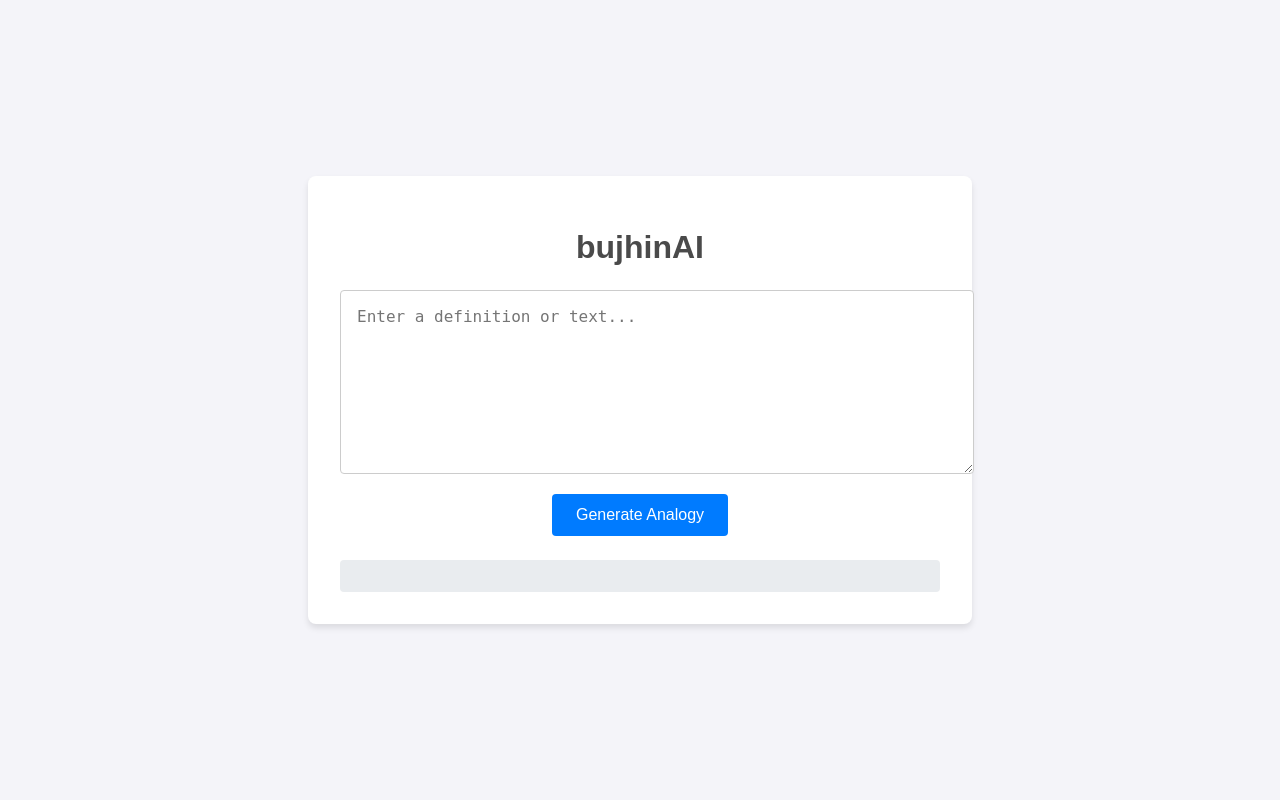
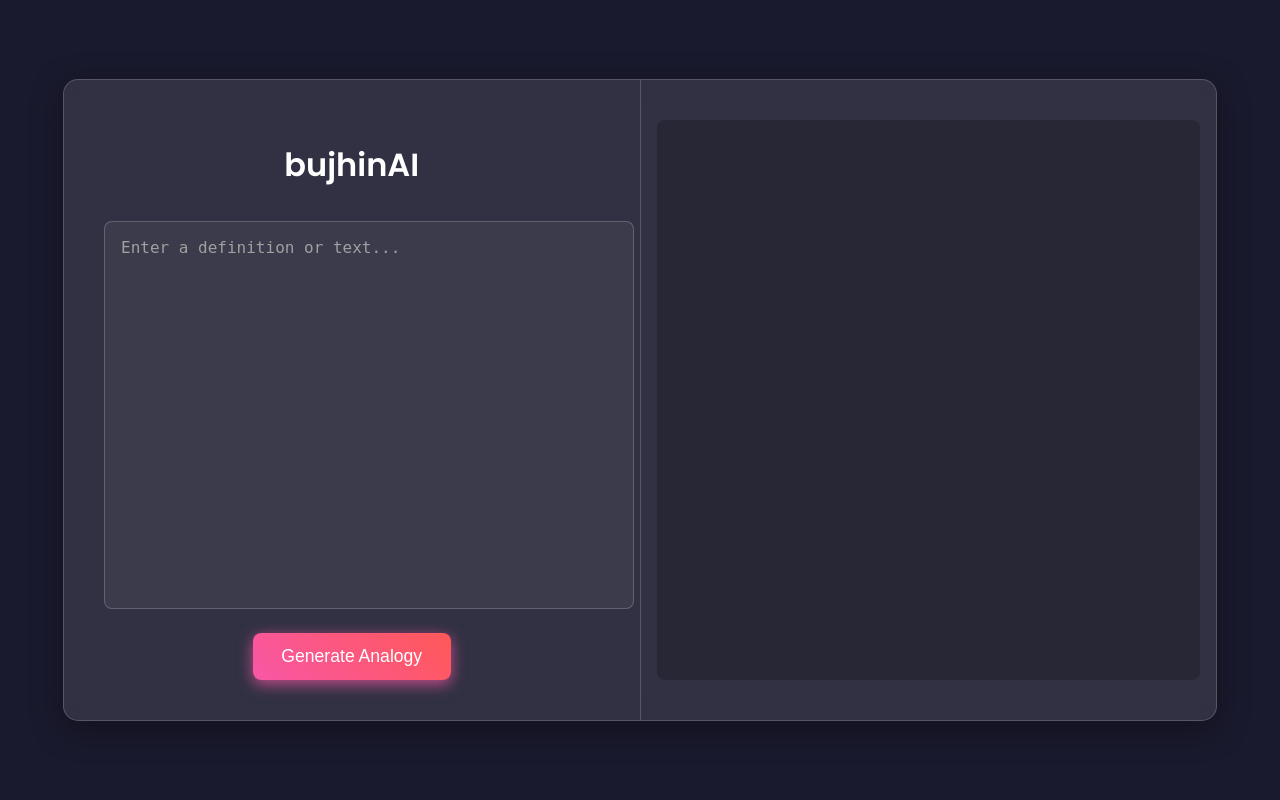
Before and after one commit to frhnsdk/bujhinAI, a FastAPI app: page / in a window 1280 px wide. Run offline with FastAPI, Linux system fonts and the light colour scheme; parts of the project's set-up code (start-up, migrations or seed data) failed here and were passed over.

Commit message:
UI updated

```diff
--- a/static/script.js
+++ b/static/script.js
@@ -1,13 +1,15 @@
 document.getElementById('generate-btn').addEventListener('click', async () => {
     const textInput = document.getElementById('text-input').value;
     const resultDiv = document.getElementById('result');
+    const loadingDiv = document.getElementById('loading');
 
     if (!textInput) {
         resultDiv.innerHTML = 'Please enter some text.';
         return;
     }
 
-    resultDiv.innerHTML = 'Generating...';
+    resultDiv.innerHTML = '';
+    loadingDiv.classList.remove('hidden');
 
     try {
         const formData = new FormData();
@@ -27,5 +29,7 @@ document.getElementById('generate-btn').addEventListener('click', async () => {
     } catch (error) {
         resultDiv.innerHTML = 'An error occurred while generating the analogy.';
         console.error(error);
+    } finally {
+        loadingDiv.classList.add('hidden');
     }
 });
--- a/static/style.css
+++ b/static/style.css
@@ -1,7 +1,7 @@
 body {
-    font-family: sans-serif;
-    background-color: #f4f4f9;
-    color: #333;
+    font-family: 'Poppins', sans-serif;
+    background-color: #1a1a2e;
+    color: #e0e0e0;
     display: flex;
     justify-content: center;
     align-items: center;
@@ -9,54 +9,111 @@ body {
     margin: 0;
 }
 
-.container {
-    background-color: #fff;
-    padding: 2rem;
-    border-radius: 8px;
-    box-shadow: 0 4px 6px rgba(0, 0, 0, 0.1);
+.main-container {
+    display: flex;
     width: 90%;
-    max-width: 600px;
-    text-align: center;
+    max-width: 1200px;
+    height: 80vh;
+    background: rgba(255, 255, 255, 0.1);
+    border-radius: 15px;
+    box-shadow: 0 8px 32px 0 rgba(0, 0, 0, 0.37);
+    backdrop-filter: blur(10px);
+    -webkit-backdrop-filter: blur(10px);
+    border: 1px solid rgba(255, 255, 255, 0.18);
+}
+
+.panel {
+    flex: 1;
+    padding: 2.5rem;
+    display: flex;
+    flex-direction: column;
+}
+
+.input-panel {
+    border-right: 1px solid rgba(255, 255, 255, 0.18);
 }
 
 h1 {
-    color: #4a4a4a;
-    margin-bottom: 1.5rem;
+    color: #fff;
+    margin-bottom: 2rem;
+    font-weight: 600;
+    text-align: center;
 }
 
 textarea {
     width: 100%;
-    height: 150px;
+    flex-grow: 1;
     padding: 1rem;
-    border: 1px solid #ccc;
-    border-radius: 4px;
-    margin-bottom: 1rem;
+    border: 1px solid rgba(255, 255, 255, 0.2);
+    border-radius: 8px;
+    margin-bottom: 1.5rem;
     font-size: 1rem;
-    resize: vertical;
+    resize: none;
+    background: rgba(255, 255, 255, 0.05);
+    color: #e0e0e0;
+}
+
+textarea::placeholder {
+    color: #a0a0a0;
 }
 
 button {
-    background-color: #007bff;
+    background: linear-gradient(45deg, #f857a6, #ff5858);
     color: #fff;
-    padding: 0.75rem 1.5rem;
+    padding: 0.8rem 1.8rem;
     border: none;
-    border-radius: 4px;
-    font-size: 1rem;
+    border-radius: 8px;
+    font-size: 1.1rem;
+    font-weight: 500;
     cursor: pointer;
-    transition: background-color 0.3s ease;
+    transition: all 0.3s ease;
+    box-shadow: 0 4px 15px 0 rgba(248, 87, 166, 0.75);
+    align-self: center;
 }
 
 button:hover {
-    background-color: #0056b3;
+    transform: translateY(-2px);
+    box-shadow: 0 6px 20px 0 rgba(248, 87, 166, 0.85);
+}
+
+.output-panel {
+    display: flex;
+    justify-content: center;
+    align-items: center;
 }
 
 #result {
-    margin-top: 1.5rem;
-    padding: 1rem;
-    background-color: #e9ecef;
-    border-radius: 4px;
+    padding: 1.5rem;
+    background: rgba(0, 0, 0, 0.2);
+    border-radius: 8px;
     text-align: left;
     white-space: pre-wrap;
     font-size: 1rem;
-    line-height: 1.5;
+    line-height: 1.6;
+    color: #f0f0f0;
+    width: 100%;
+    height: 100%;
+    overflow-y: auto;
 }
+
+.hidden {
+    display: none;
+}
+
+#loading {
+    position: absolute;
+}
+
+.spinner {
+    border: 4px solid rgba(255, 255, 255, 0.3);
+    border-radius: 50%;
+    border-top: 4px solid #fff;
+    width: 40px;
+    height: 40px;
+    animation: spin 1s linear infinite;
+}
+
+@keyframes spin {
+    0% { transform: rotate(0deg); }
+    100% { transform: rotate(360deg); }
+}
--- a/templates/index.html
+++ b/templates/index.html
@@ -5,13 +5,23 @@
     <meta name="viewport" content="width=device-width, initial-scale=1.0">
     <title>bujhinAI</title>
     <link rel="stylesheet" href="/static/style.css">
+    <link rel="preconnect" href="https://fonts.googleapis.com">
+    <link rel="preconnect" href="https://fonts.gstatic.com" crossorigin>
+    <link href="https://fonts.googleapis.com/css2?family=Poppins:wght@300;400;500;600;700&display=swap" rel="stylesheet">
 </head>
 <body>
-    <div class="container">
-        <h1>bujhinAI</h1>
-        <textarea id="text-input" placeholder="Enter a definition or text..."></textarea>
-        <button id="generate-btn">Generate Analogy</button>
-        <div id="result"></div>
+    <div class="main-container">
+        <div class="panel input-panel">
+            <h1>bujhinAI</h1>
+            <textarea id="text-input" placeholder="Enter a definition or text..."></textarea>
+            <button id="generate-btn">Generate Analogy</button>
+        </div>
+        <div class="panel output-panel">
+            <div id="loading" class="hidden">
+                <div class="spinner"></div>
+            </div>
+            <div id="result"></div>
+        </div>
     </div>
     <script src="/static/script.js"></script>
 </body>
```
